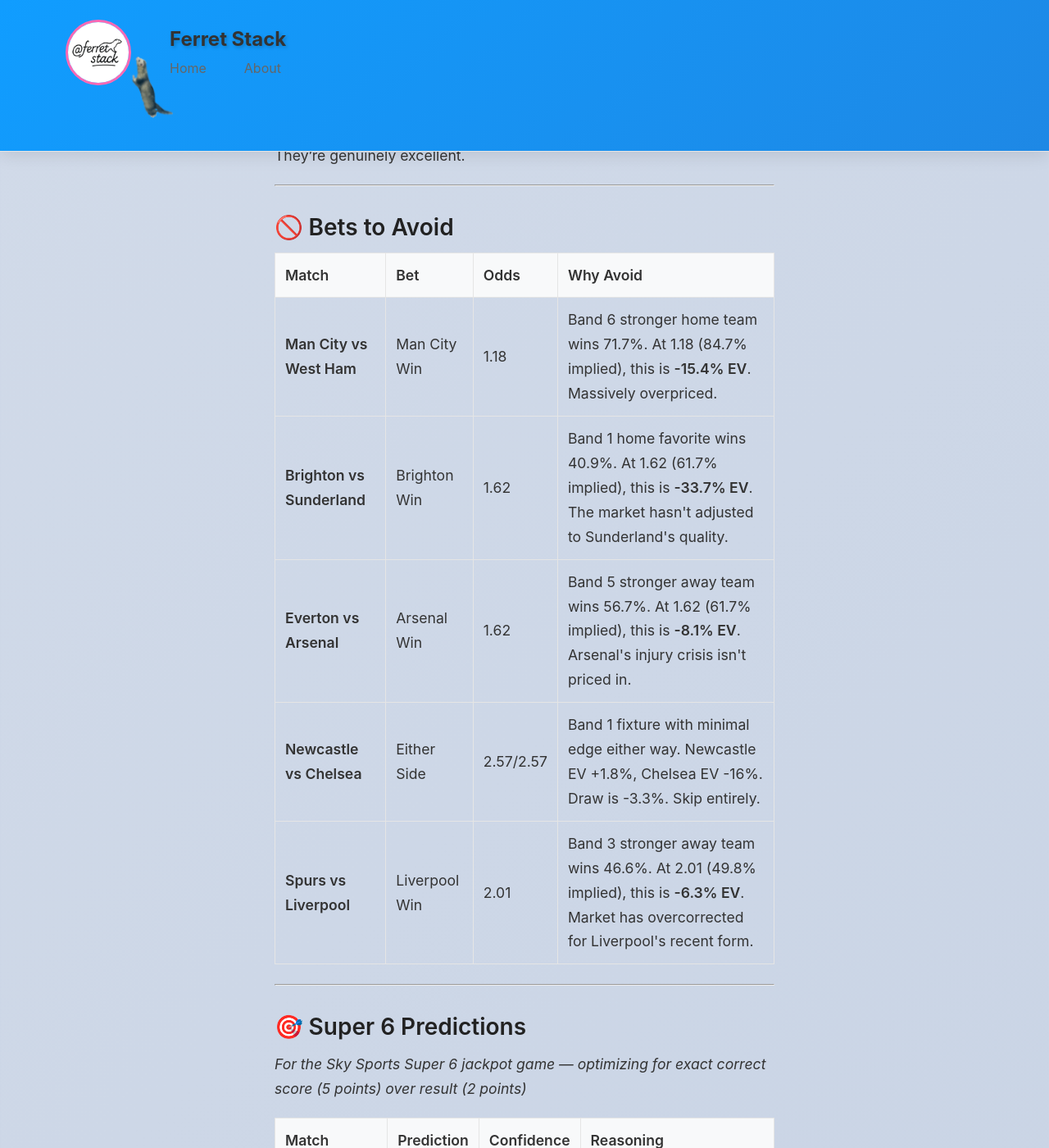
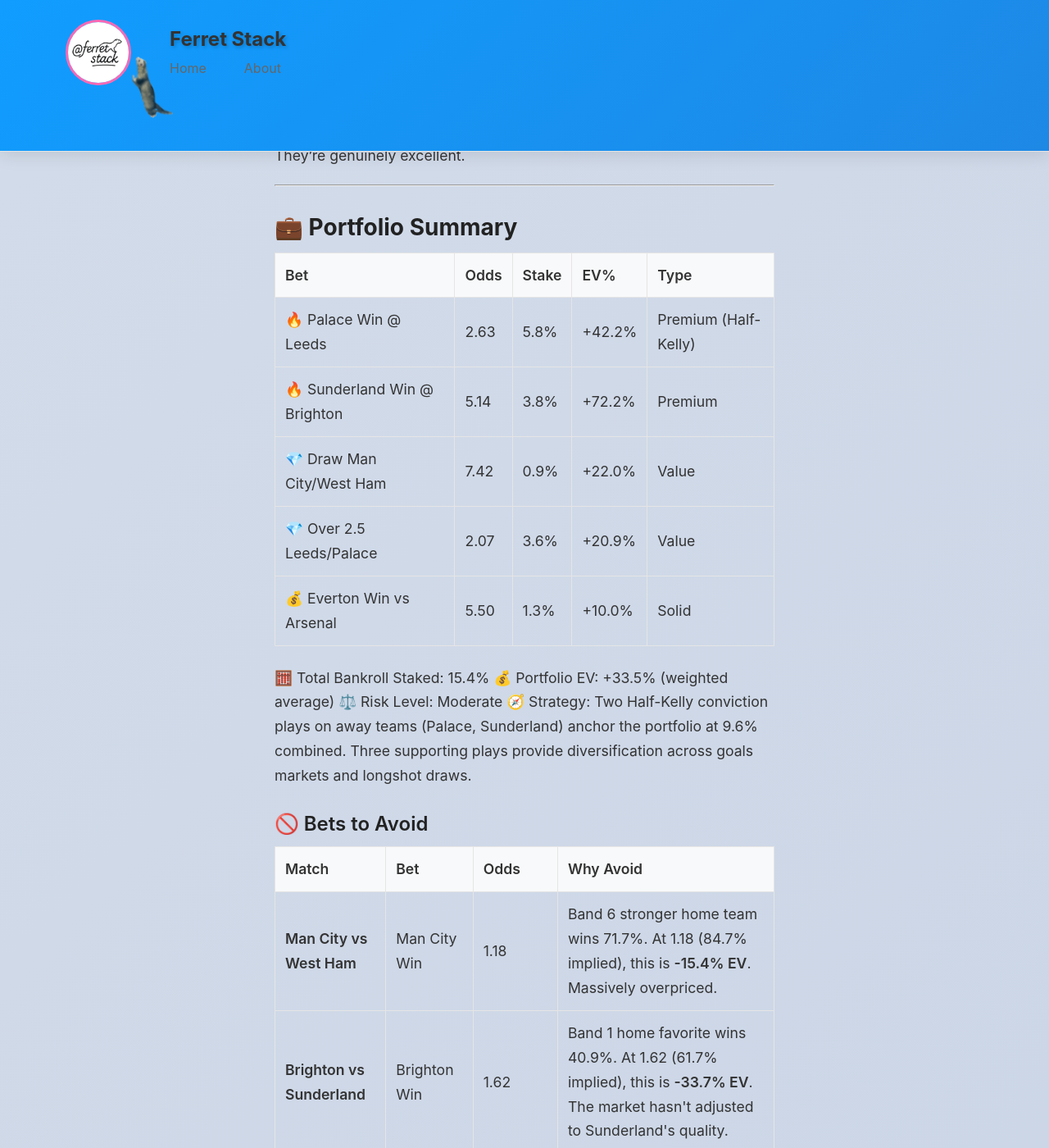
Before and after one commit to ferret-stack/ferret-stack.github.io, a Jekyll site: the page built from _posts/2025-12-16-Matchweek-17.md, in a window 1280 px wide and 1400 px high, scrolled down 13330 px. Shown: the whole window at 82% size. Built offline with Jekyll 4.4.1, drawn with Linux system fonts in a browser that asks for light colours; some of the changed text lies outside the part shown.

Commit message:
Update 2025-12-16-Matchweek-17.md

```diff
--- a/_posts/2025-12-16-Matchweek-17.md
+++ b/_posts/2025-12-16-Matchweek-17.md
@@ -278,7 +278,62 @@
 
 ---
 
-## 🚫 **Bets to Avoid**
+## 💼 Portfolio Summary
+<table>
+  <thead>
+    <tr>
+      <th>Bet</th>
+      <th>Odds</th>
+      <th>Stake</th>
+      <th>EV%</th>
+      <th>Type</th>
+    </tr>
+  </thead>
+  <tbody>
+    <tr>
+      <td>🔥 Palace Win @ Leeds</td>
+      <td>2.63</td>
+      <td>5.8%</td>
+      <td>+42.2%</td>
+      <td>Premium (Half-Kelly)</td>
+    </tr>
+    <tr>
+      <td>🔥 Sunderland Win @ Brighton</td>
+      <td>5.14</td>
+      <td>3.8%</td>
+      <td>+72.2%</td>
+      <td>Premium</td>
+    </tr>
+    <tr>
+      <td>💎 Draw Man City/West Ham</td>
+      <td>7.42</td>
+      <td>0.9%</td>
+      <td>+22.0%</td>
+      <td>Value</td>
+    </tr>
+    <tr>
+      <td>💎 Over 2.5 Leeds/Palace</td>
+      <td>2.07</td>
+      <td>3.6%</td>
+      <td>+20.9%</td>
+      <td>Value</td>
+    </tr>
+    <tr>
+      <td>💰 Everton Win vs Arsenal</td>
+      <td>5.50</td>
+      <td>1.3%</td>
+      <td>+10.0%</td>
+      <td>Solid</td>
+    </tr>
+  </tbody>
+</table>
+
+🧮 Total Bankroll Staked: 15.4%
+💰 Portfolio EV: +33.5% (weighted average)
+⚖️ Risk Level: Moderate
+🧭 Strategy: Two Half-Kelly conviction plays on away teams (Palace, Sunderland) anchor the portfolio at 9.6% combined. Three supporting plays provide diversification across goals markets and longshot draws.
+
+### 🚫 **Bets to Avoid**
 
 <table>
   <thead>
@@ -301,7 +356,7 @@
 
 | Match | Prediction | Confidence | Reasoning |
 |-------|-----------|------------|-----------|
-| **Newcastle vs Chelsea** | 1-1 | Medium | Band 1 fixture where draws occur 26.34% — most likely single outcome. Both sides inconsistent. |
+| **Bournemouth v Burnley** | 2-0 | Medium | Bournemouth finding their form and home advantage should help the Cherries beat a weaker Burnley side. |
 | **Spurs vs Liverpool** | 1-2 | Medium | Liverpool's recovery continues; Spurs' home form is catastrophic (5 points from 6 games). Ekitike to score. |
 | **Everton vs Arsenal** | 1-1 | Medium | Arsenal's injury crisis suggests struggle; Everton competitive at home. Low-scoring affair. |
 | **Leeds vs Crystal Palace** | 1-2 | High | Palace's defensive solidity contains Calvert-Lewin to one; Mateta and Eze score on counter. |
```
